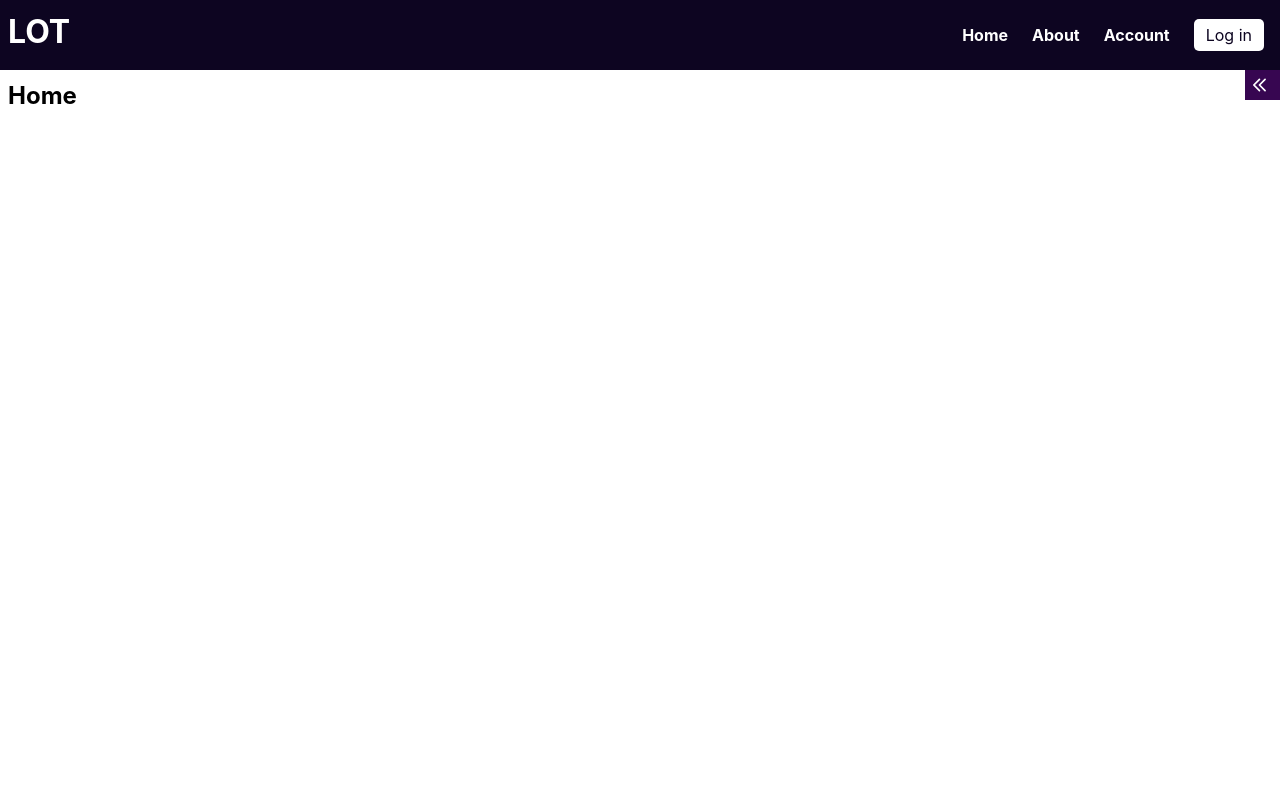
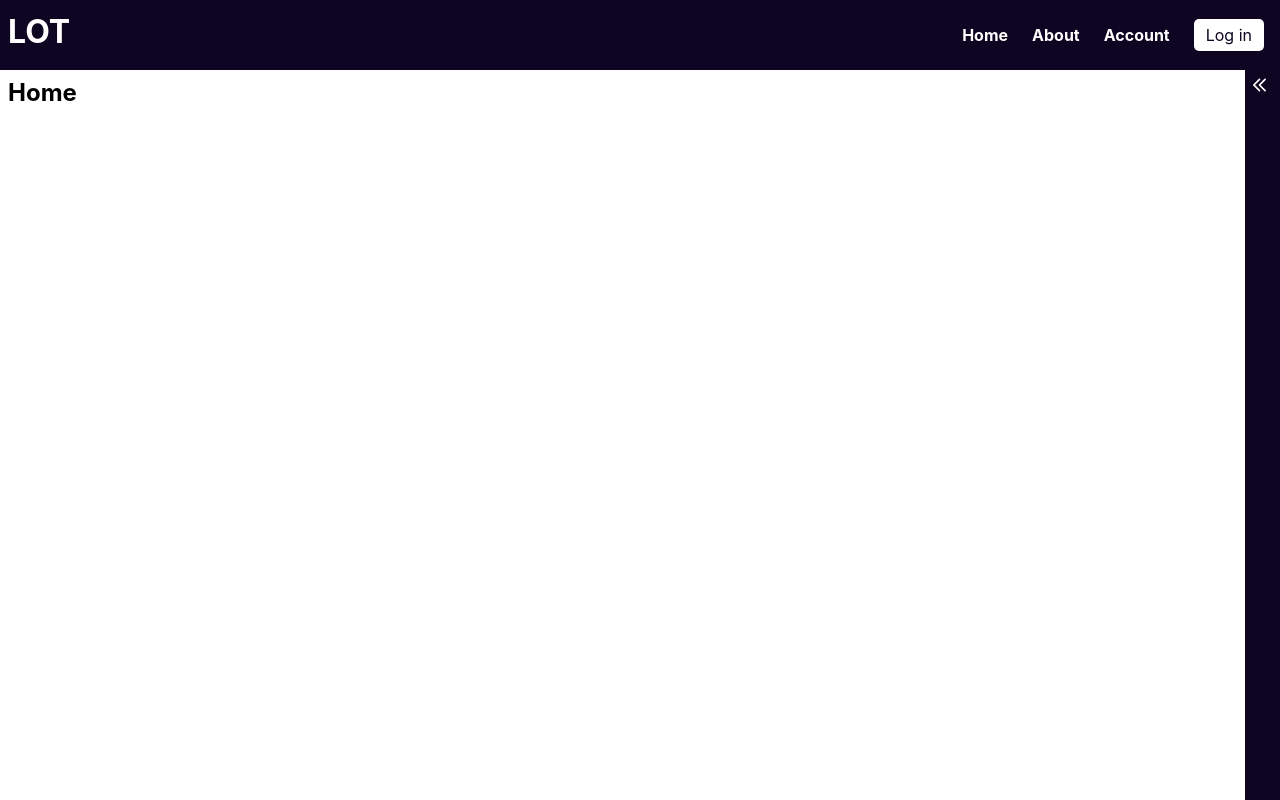
Before and after one commit to Guanart/SIP-2024-grupo-1, a React (Vite) app in the folder frontend/: page / in a window 1280 px wide. Built offline with nearby package versions, Linux system fonts and the light colour scheme.

Commit message:
fix header y menu

```diff
--- a/frontend/src/index.css
+++ b/frontend/src/index.css
@@ -28,6 +28,12 @@
 html,
 body {
 	height: 100%;
+}
+
+#root {
+	display: flex;
+	flex-direction: column;
+	min-height: 100%;
 }
 
 /*
--- a/frontend/src/layouts/PageLayout.css
+++ b/frontend/src/layouts/PageLayout.css
@@ -1,3 +1,6 @@
 main {
 	padding: 8px;
+	min-height: calc(100% - 70px);
+	height: calc(100% - 70px);
+	padding-top: 75px;
 }
--- a/frontend/src/layouts/PageLayout.tsx
+++ b/frontend/src/layouts/PageLayout.tsx
@@ -31,7 +31,6 @@ export const PageLayout: FunctionComponent<PageLayoutProps> = ({
 				<Menu />
 				{children}
 			</main>
-			{/* <Footer/> */}
 		</>
 	);
 };
--- a/frontend/src/layouts/components/Header/Header.css
+++ b/frontend/src/layouts/components/Header/Header.css
@@ -3,6 +3,9 @@ header {
 	min-height: 70px;
 	display: flex;
 	background-color: #0d0521;
+	z-index: 1000;
+	position: fixed;
+	top: 0;
 }
 
 header h1 {
--- a/frontend/src/layouts/components/Menu/Menu.css
+++ b/frontend/src/layouts/components/Menu/Menu.css
@@ -1,6 +1,7 @@
 aside {
-	background-color: #370651;
-	position: absolute;
+	background-color: #0d0521;
+	position: fixed;
+	height: 100%;
 	top: 70px;
 	right: 0;
 }
```
